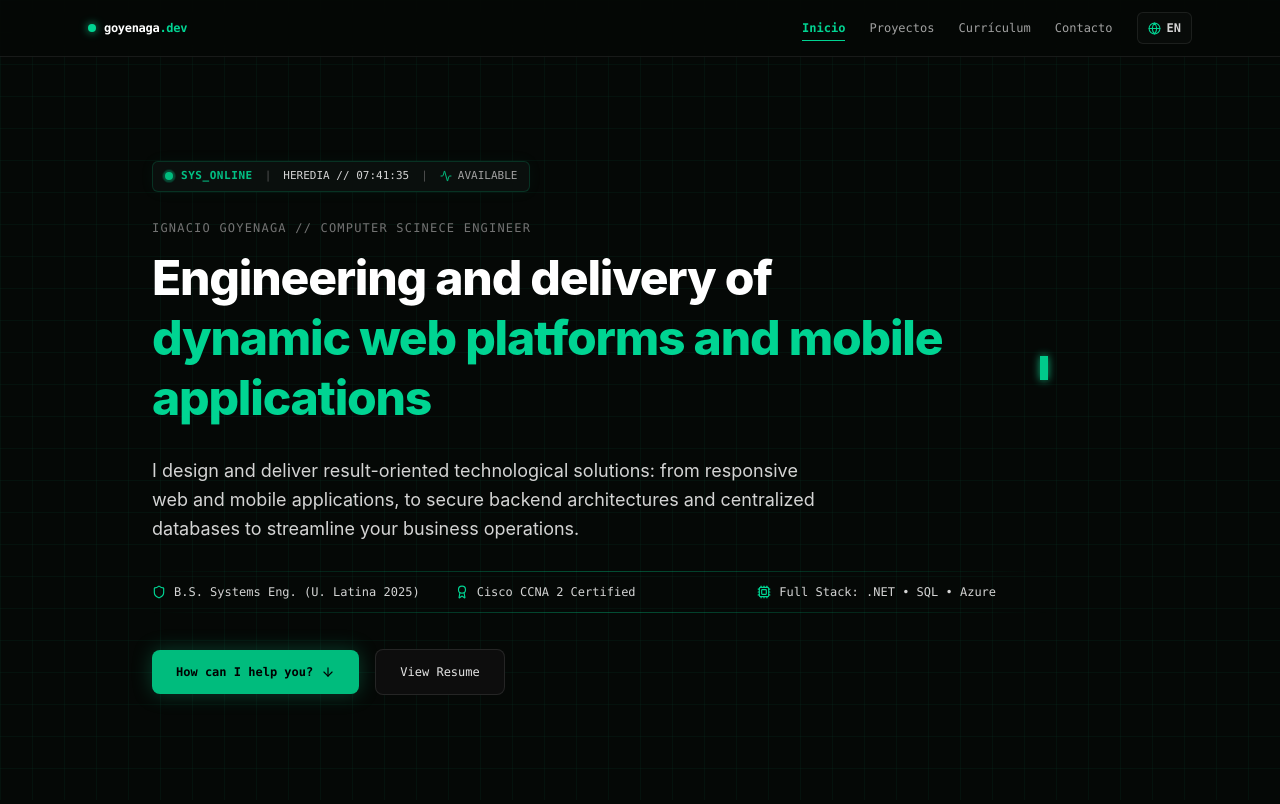
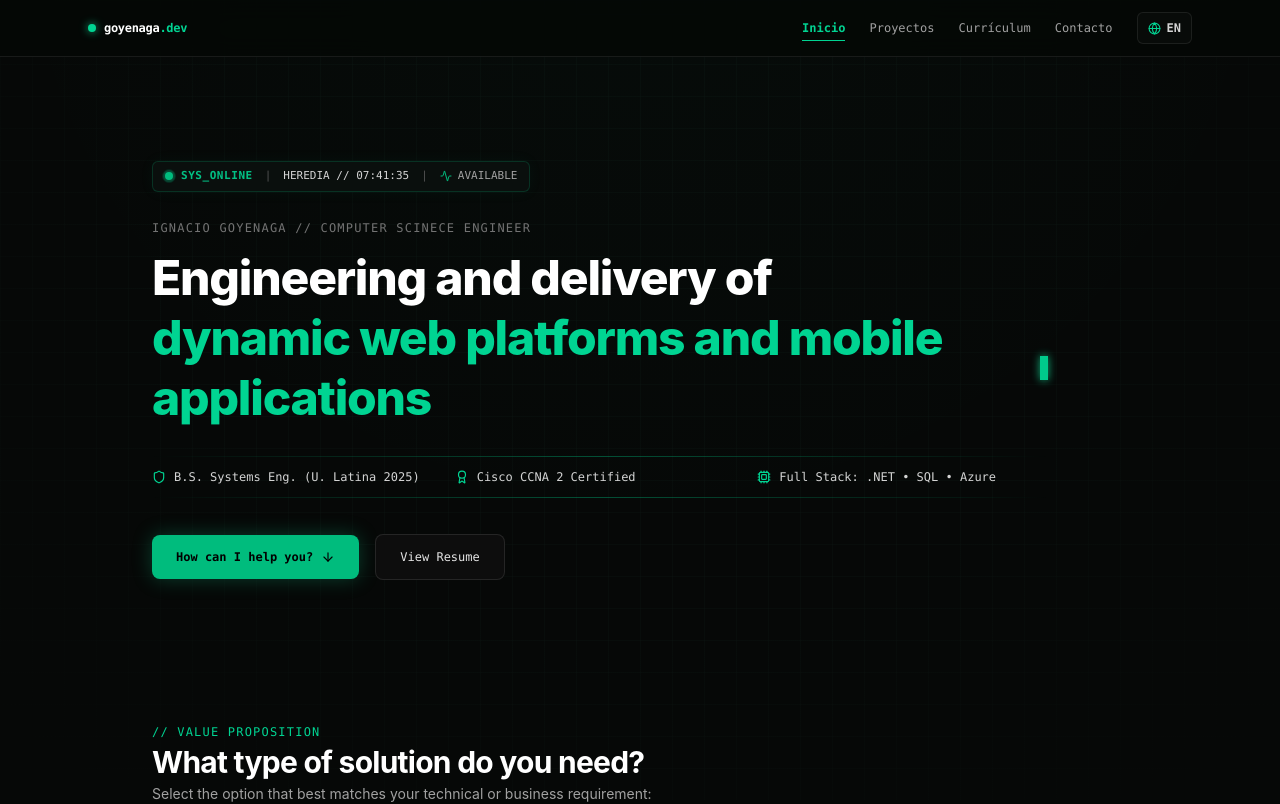
Before and after one commit to NachoGoyenaga/Goyenaga.dev, a React (Vite) app in the folder goyenagadev/: page / in a window 1280 px wide. Shown: the top 804 px of the page. Built offline with nearby package versions, Linux system fonts and the light colour scheme.

Commit message:
Refine home hero and background styling
Reserve space for the animated headline, remove the hero description, and adjust the background grid, glow, and vignette. Also remove the obsolete language detection whitelist option.

```diff
--- a/goyenagadev/src/App.jsx
+++ b/goyenagadev/src/App.jsx
@@ -1,11 +1,8 @@
 import { lazy, Suspense } from 'react';
 import { Routes, Route } from 'react-router-dom';
 import Layout from './components/layout/Layout';
-
-// Home DEBE ser síncrono para que viaje en el bundle inicial
 import Home from './pages/Home';
 
-// Solo las rutas secundarias usan lazy
 const Projects = lazy(() => import('./pages/Projects'));
 const Resume = lazy(() => import('./pages/Resume'));
 const Contact = lazy(() => import('./pages/Contact'));
@@ -19,7 +16,6 @@ export default function App() {
     <Routes>
       <Route path="/" element={<Layout />}>
         <Route index element={<Home />} />
-
         <Route
           path="proyectos"
           element={
--- a/goyenagadev/src/components/ui/CleanBackgroundGrid.jsx
+++ b/goyenagadev/src/components/ui/CleanBackgroundGrid.jsx
@@ -1,26 +1,39 @@
 export function CleanBackgroundGrid() {
   return (
     <div
-      className="fixed inset-0 pointer-events-none z-0 overflow-hidden bg-[#050806]"
+      className="fixed inset-0 pointer-events-none z-0 overflow-hidden bg-[#060807]"
       style={{ transform: 'translateZ(0)' }}
     >
-      {/* Malla SVG estática: 0 ms de cálculo para el procesador del móvil */}
+      {/* Halo verde ultra tenue, sutil y difuminado */}
+      <div
+        className="absolute inset-0 pointer-events-none"
+        style={{
+          background: 'radial-gradient(circle 900px at 50% -15%, rgba(16, 185, 129, 0.025), transparent 75%)'
+        }}
+      />
+
+      {/* Cuadrícula técnica visible y calibrada */}
       <svg
-        className="absolute inset-0 w-full h-full opacity-[0.15]"
+        className="absolute inset-0 w-full h-full opacity-[0.06]"
         xmlns="http://www.w3.org/2000/svg"
         width="100%"
         height="100%"
       >
         <defs>
           <pattern id="grid-pattern" width="32" height="32" patternUnits="userSpaceOnUse">
-            <path d="M 32 0 L 0 0 0 32" fill="none" stroke="#10b981" strokeWidth="0.8" />
+            <path d="M 32 0 L 0 0 0 32" fill="none" stroke="#6ee7b7" strokeWidth="0.8" />
           </pattern>
         </defs>
         <rect width="100%" height="100%" fill="url(#grid-pattern)" />
       </svg>
 
-      {/* Viñeta sutil para oscurecer los bordes sin filtros pesados */}
-      <div className="absolute inset-0 bg-radial-vignette pointer-events-none" />
+      {/* Viñeta perimetral suave */}
+      <div
+        className="absolute inset-0 pointer-events-none"
+        style={{
+          background: 'radial-gradient(ellipse at 50% 30%, transparent 50%, #060807 92%)'
+        }}
+      />
     </div>
   );
 }
--- a/goyenagadev/src/i18n/config.js
+++ b/goyenagadev/src/i18n/config.js
@@ -40,14 +40,12 @@ i18n
     interpolation: {
       escapeValue: false
     },
-    // CLAVE: Evita que react-i18next suspenda el renderizado inicial
     react: {
       useSuspense: false
     },
     detection: {
       order: ['localStorage', 'navigator'],
-      caches: ['localStorage'],
-      checkWhitelist: true
+      caches: ['localStorage']
     }
   });
 
--- a/goyenagadev/src/pages/Home.jsx
+++ b/goyenagadev/src/pages/Home.jsx
@@ -42,15 +42,13 @@ export default function Home() {
             <span className="text-xs font-mono text-neutral-500 uppercase tracking-widest block">
               {t('hero.operator_label')}
             </span>
-            <h1 className="text-2xl sm:text-4xl lg:text-5xl font-extrabold tracking-tight text-white leading-tight font-sans">
-              <span>{t('hero.headline_prefix')}</span>{' '}
+
+            {/* Altura mínima fija calculada para contener el titular completo en 1, 2 o 3 líneas */}
+            <h1 className="text-2xl sm:text-4xl lg:text-5xl font-extrabold tracking-tight text-white leading-tight font-sans min-h-[6.5rem] sm:min-h-[8.5rem] lg:min-h-[9rem] flex flex-wrap items-baseline content-start">
+              <span className="mr-2">{t('hero.headline_prefix')}</span>
               <TerminalTypewriter phrases={typewriterPhrases} />
             </h1>
           </div>
-
-          <p className="text-neutral-300 text-base sm:text-lg leading-relaxed max-w-2xl font-sans font-normal">
-            {t('hero.description')}
-          </p>
 
           {/* Bloque de credenciales */}
           <div className="space-y-2">
```
Also changed, not shown: goyenagadev/src/main.jsx (line endings or trailing spaces).
